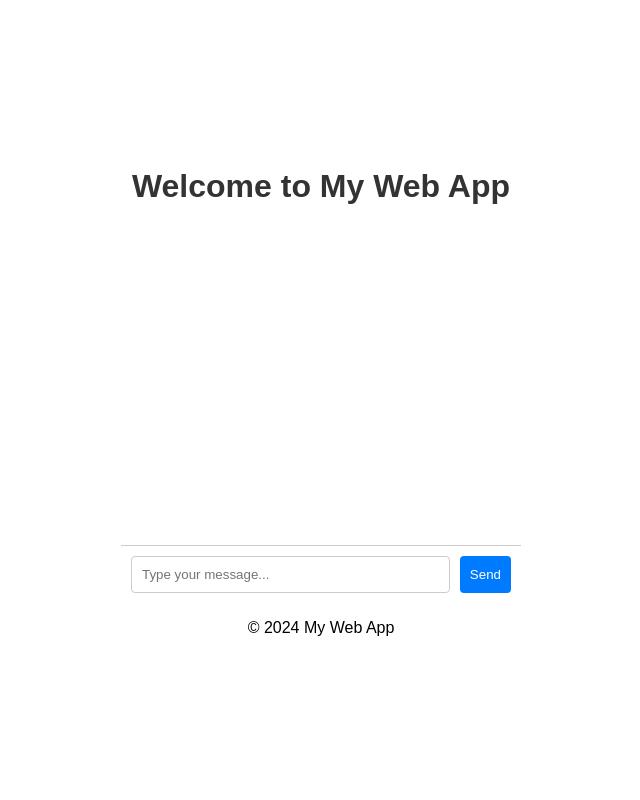
After one commit to geds133/ai_assitant, a Flask app: page /chatbot in a window 1280 px wide. The commit adds this page. Shown: the whole page, without its empty margins (319-959 px from the left). Run offline with Flask 3, Linux system fonts and the light colour scheme.

Commit message:
Working chatbot.

```diff
--- a/backend/src/__init__.py
+++ b/backend/src/__init__.py
@@ -1 +1 @@
-from utils.logger import setup_logger
+from src.utils.logger import setup_logger
--- a/backend/src/app/app.py
+++ b/backend/src/app/app.py
@@ -1,4 +1,5 @@
 from flask import Blueprint, Flask, request, render_template, jsonify
+from src.ai_agents.basic_ai_agent import ask_llm
 
 bp = Blueprint('main', __name__, url_prefix='', template_folder='templates', static_folder='static', static_url_path='/static')
 
@@ -7,18 +8,24 @@ bp = Blueprint('main', __name__, url_prefix='', template_folder='templates', sta
 def index():
     return render_template('index.html')
 
+
+# Route to handle the chatbot queries
+@bp.route('/chatbot', methods=['GET'])
+def create_chatbot():
+ return render_template('chatbot.html')
+
+
 # Route for POST request
-@bp.route('/post-data', methods=['POST'])
-def post_data():
-    data = request.get_json()  # Get the JSON data from the POST request
-    if not data:
-        return jsonify({"error": "No data provided"}), 400
+@bp.route('/get-llm-response', methods=['POST'])
+def get_llm_response():
 
-    # Return the data back as a response for demonstration purposes
-    return jsonify({
-        "message": "Data received successfully",
-        "data": data
-    }), 200
+    # Here, you can integrate with your language model or provide a placeholder response
+    # For demonstration purposes, we will use a simple response
+    user_message = request.json.get('message')
+    llm_response = ask_llm(user_message)
+
+    # Return the response as JSON
+    return jsonify({'response': llm_response}) # Get the JSON data from the POST request
 
 # Run the Flask app
 if __name__ == '__main__':
--- a/backend/src/app/static/assets/css/main.css
+++ b/backend/src/app/static/assets/css/main.css
@@ -49,15 +49,89 @@ body, html {
         }
 
 
-/* Header and paragraph styles */
+/* Header and subheader styles */
 h1 {
     color: #333;
     margin-bottom: 20px;
 }
 
-p {
-    font-size: 18px;
+h2 {
+    font-size: 20px; /* Slightly smaller text */
     color: #555;
+    margin-bottom: 20px;
+}
+
+/* Styles for the options list */
+.options-list {
+    list-style-type: disc; /* Bullet points */
+    padding-left: 20px;
+    text-align: left;
+}
+
+.options-list a {
+    color: #007bff;
+    text-decoration: none;
+}
+
+.options-list a:hover {
+    text-decoration: underline;
+}
+
+#chat-container {
+    width: 400px;
+    max-width: 100%;
+    background-color: white;
+    border-radius: 8px;
+    box-shadow: 0 2px 10px rgba(0, 0, 0, 0.2);
+    overflow: hidden;
+}
+
+#chat-box {
+    height: 300px;
+    padding: 10px;
+    overflow-y: auto;
+    border-bottom: 1px solid #ccc;
+}
+
+#input-box {
+    display: flex;
+    padding: 10px;
+}
+
+#user-input {
+    flex: 1;
+    padding: 10px;
+    border: 1px solid #ccc;
+    border-radius: 4px;
+    margin-right: 10px;
+}
+
+#send-btn {
+    padding: 10px;
+    background-color: #007bff;
+    color: white;
+    border: none;
+    border-radius: 4px;
+    cursor: pointer;
+}
+
+#send-btn:hover {
+    background-color: #0056b3;
+}
+
+.message {
+    margin: 5px 0;
+    padding: 10px;
+    border-radius: 4px;
+}
+
+.user-message {
+    background-color: #d1ecf1;
+    text-align: right;
+}
+
+.bot-message {
+    background-color: #e2e3e5;
 }
 
 /* Ensuring the box stays responsive */
--- /dev/null
+++ b/backend/src/app/static/assets/js/chatbot.js
@@ -0,0 +1,34 @@
+document.getElementById('send-btn').addEventListener('click', function() {
+    const userInput = document.getElementById('user-input').value;
+    if (userInput.trim() !== "") {
+        addMessageToChatBox(userInput, 'user-message');
+        document.getElementById('user-input').value = '';
+        sendMessageToServer(userInput);
+    }
+});
+
+function addMessageToChatBox(message, className) {
+    const chatBox = document.getElementById('chat-box');
+    const messageDiv = document.createElement('div');
+    messageDiv.className = `message ${className}`;
+    messageDiv.innerText = message;
+    chatBox.appendChild(messageDiv);
+    chatBox.scrollTop = chatBox.scrollHeight; // Scroll to the bottom
+}
+
+function sendMessageToServer(message) {
+    fetch('/get-llm-response', {
+        method: 'POST',
+        headers: {
+            'Content-Type': 'application/json',
+        },
+        body: JSON.stringify({ message: message }),
+    })
+    .then(response => response.json())
+    .then(data => {
+        addMessageToChatBox(data.response, 'bot-message');
+    })
+    .catch(error => {
+        console.error('Error:', error);
+    });
+}
--- /dev/null
+++ b/backend/src/app/templates/base.html
@@ -0,0 +1,28 @@
+<!DOCTYPE html>
+<html lang="en">
+<head>
+    <meta charset="UTF-8">
+    <meta name="viewport" content="width=device-width, initial-scale=1.0">
+    <title>{% block title %}My Web App{% endblock %}</title>
+    <link rel="stylesheet" href="{{ url_for('static', filename='assets/css/main.css') }}">
+</head>
+<body>
+    <!-- Header section -->
+    <header>
+        <h1>Welcome to My Web App</h1>
+    </header>
+
+    <!-- Main content section -->
+    <main>
+        {% block content %}
+        <!-- Content to be overridden by child templates -->
+        {% endblock %}
+    </main>
+
+    <!-- Footer section -->
+    <footer>
+        <p>&copy; 2024 My Web App</p>
+    </footer>
+
+</body>
+</html>
--- /dev/null
+++ b/backend/src/app/templates/chatbot.html
@@ -0,0 +1,16 @@
+{% extends 'base.html' %}
+
+{% block title %}Chatbot{% endblock %}
+
+{% block content %}
+<div id="chat-container"></div>
+    <div id="chat-box"></div>
+    <div id="input-box">
+        <input type="text" id="user-input" placeholder="Type your message..." />
+        <button id="send-btn">Send</button>
+    </div>
+</div>
+
+<!-- JavaScript files -->
+<script src="{{ url_for('static', filename='assets/js/chatbot.js') }}"></script>
+{% endblock %}
```
Also changed, not shown: backend/src/app/templates/index.html (+8 -6 lines), 4 other files.
